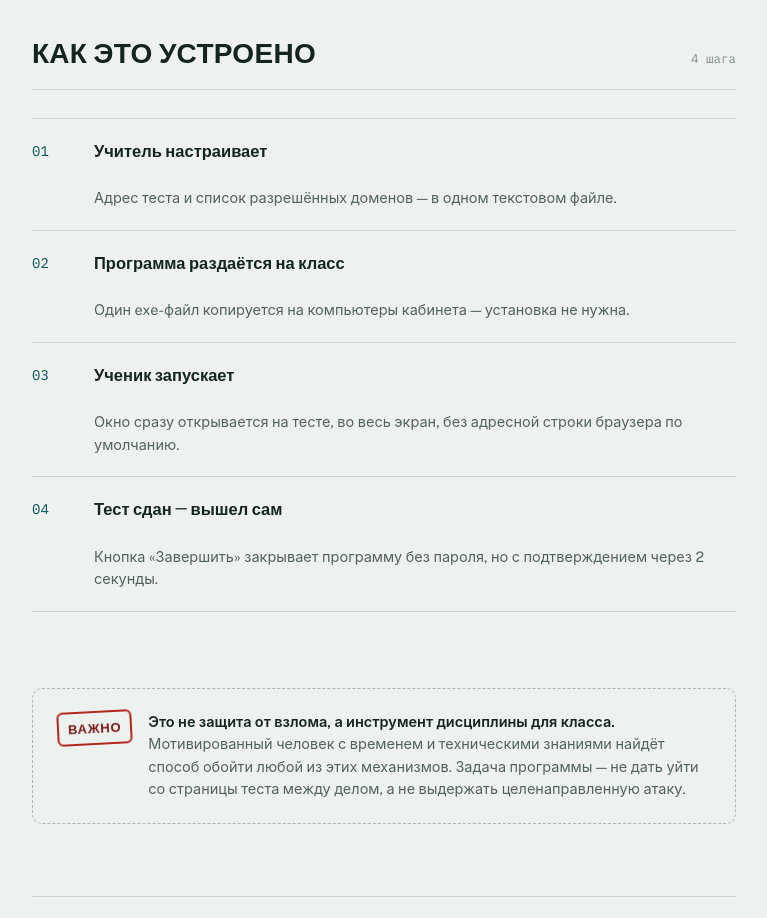
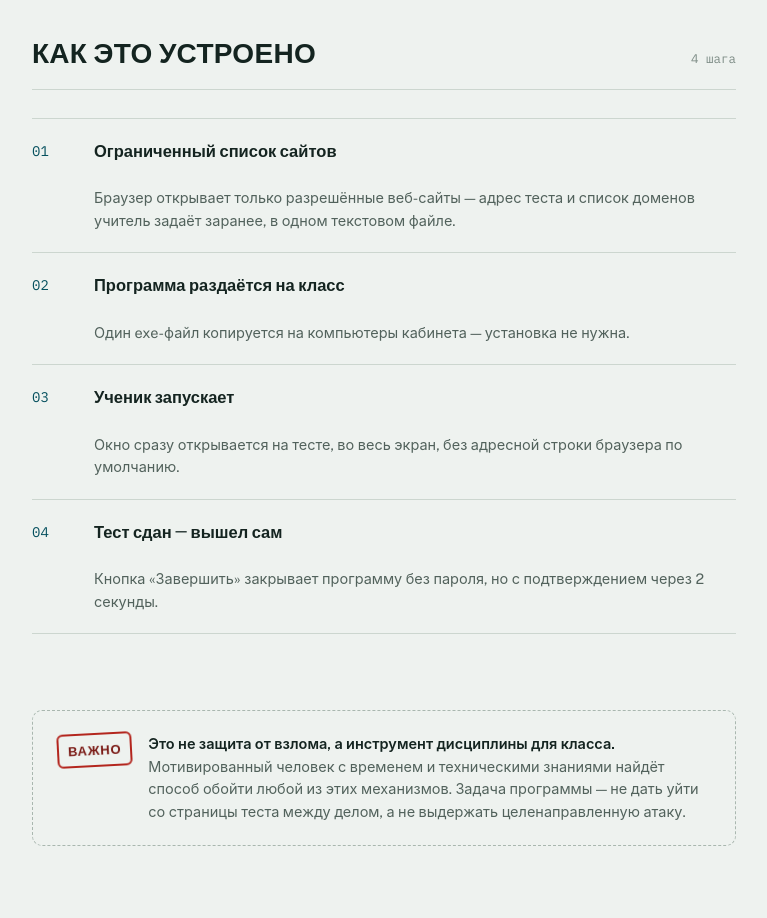
Before and after one commit to YerzhanBazargali/YerzhanBazargali.github.io, a plain HTML site: page index.html in a window 1280 px wide. Shown: the part 1480-2398 px from the top of the page, without its empty margins (256-1023 px from the left). Drawn offline with nearby package versions, Linux system fonts and the light colour scheme.

Commit message:
Переформулировать шаг 1: ограниченный список сайтов

```diff
--- a/index.html
+++ b/index.html
@@ -492,8 +492,8 @@
 
     <div class="procedure">
       <div class="step">
-        <h3>Учитель настраивает</h3>
-        <p>Адрес теста и список разрешённых доменов — в одном текстовом файле.</p>
+        <h3>Ограниченный список сайтов</h3>
+        <p>Браузер открывает только разрешённые веб-сайты — адрес теста и список доменов учитель задаёт заранее, в одном текстовом файле.</p>
       </div>
       <div class="step">
         <h3>Программа раздаётся на класс</h3>
```
